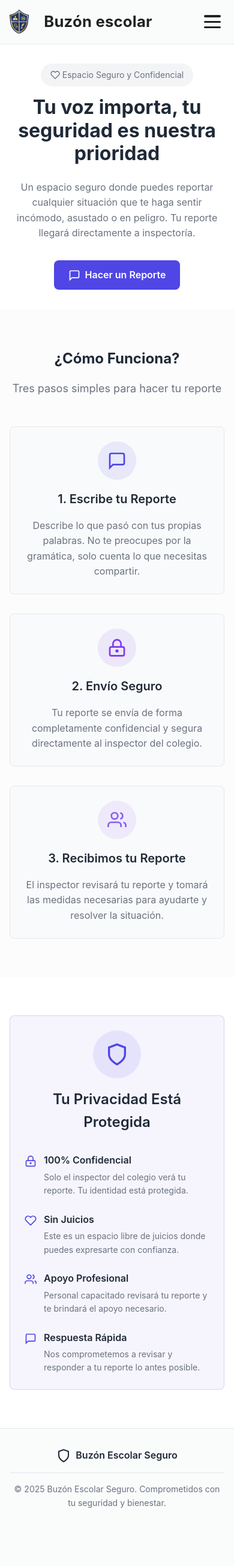
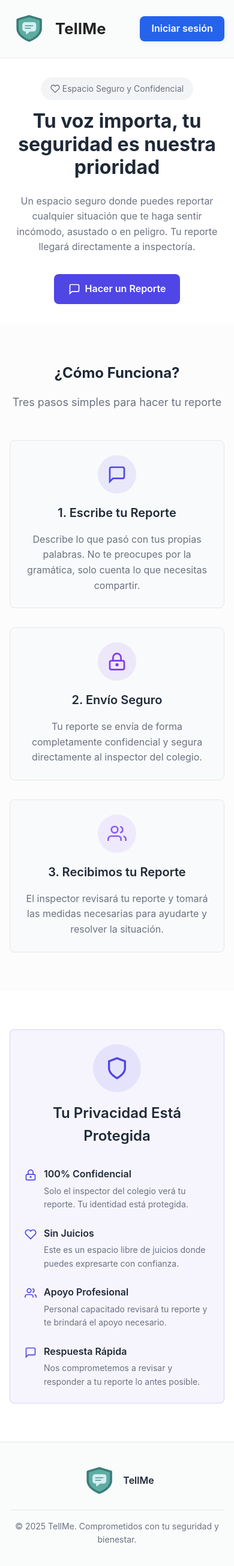
Before and after one commit to hans-07/buzon-de-voz, a Flask app: page / in a window 390 px wide. Shown: the whole page at 60% size. Before the commit the page ends 2549 px from the top, so only its background shows below. Run offline with Flask 3, Linux system fonts and the light colour scheme; some libraries are stand-ins or nearby versions.

Commit message:
cambios en el logo y su estilo

```diff
--- a/static/styles/index.css
+++ b/static/styles/index.css
@@ -34,70 +34,7 @@
     gap: 0.75rem;
 }
 
-@media (max-width: 900px) {
-    .navbar-menu {
-        gap: 0.25rem;
-    }
-}
 
-@media (max-width: 768px) {
-    .navbar-toggle {
-        display: flex;
-    }
-    .navbar-menu {
-        position: absolute;
-        top: 100%;
-        right: 0;
-        background: #fff;
-        box-shadow: 0 8px 32px rgba(0,0,0,0.08);
-        border-radius: 0.5rem;
-        flex-direction: column;
-        align-items: flex-end;
-        min-width: 180px;
-        padding: 0.75rem 1rem;
-        opacity: 0;
-        pointer-events: none;
-        transform: translateY(-10px);
-        transition: all 0.25s;
-        z-index: 99;
-    }
-    .navbar-menu.open {
-        opacity: 1;
-        pointer-events: auto;
-        transform: translateY(0);
-    }
-    .btn-login, .btn-register {
-        width: 100%;
-        justify-content: flex-end;
-        margin-left: 0;
-        margin-bottom: 0.5rem;
-    }
-    .btn-register {
-        margin-bottom: 0;
-    }
-}
-.btn-register {
-    margin-left: 0.75rem;
-    padding: 0.5rem 1.2rem;
-    background: #fff;
-    color: #2563eb;
-    border: 2px solid #2563eb;
-    border-radius: 0.5rem;
-    font-size: 1rem;
-    font-weight: 600;
-    text-decoration: none;
-    box-shadow: 0 2px 8px rgba(37,99,235,0.05);
-    transition: background 0.2s, color 0.2s, box-shadow 0.2s;
-    cursor: pointer;
-    display: flex;
-    align-items: center;
-    gap: 0.5rem;
-}
-.btn-register:hover {
-    background: #2563eb;
-    color: #fff;
-    box-shadow: 0 4px 16px rgba(37,99,235,0.12);
-}
 * {
     margin: 0;
     padding: 0;
@@ -183,13 +120,12 @@ body {
 .logo {
     display: flex;
     align-items: center;
-    gap: 0.75rem;
 }
 
 /* Ajuste de la imagen del logo */
 .logo img {
-    height: 2.5rem;
-    width: auto;
+    height: 4rem;
+    width: 4rem;
     display: block;
 }
 
@@ -535,6 +471,12 @@ body {
     color: var(--foreground);
 }
 
+.footer-logo img {
+    height: 4rem;
+    width: 4rem;
+    display: block;
+}
+
 .footer-links {
     display: flex;
     gap: 1.5rem;
--- a/templates/admin.html
+++ b/templates/admin.html
@@ -3,10 +3,11 @@
 <head>
   <meta charset="UTF-8" />
   <meta name="viewport" content="width=device-width, initial-scale=1.0" />
-  <title> Administración - Sistema de Reportes</title>
+  <title> Administración - TellMe</title>
   <link rel="stylesheet" href="/static/styles/admin.css">
   <link rel="stylesheet" href="https://cdnjs.cloudflare.com/ajax/libs/lucide/0.263.1/lucide.min.css" />
-  <link rel="icon" href="static/img/logo-complejo.png" type="image/png">
+  <link rel="icon" href="static/img/Tellme.png" type="image/png">
+
 </head>
 <body>
   <div class="container">
--- a/templates/detalle_reporte.html
+++ b/templates/detalle_reporte.html
@@ -4,7 +4,8 @@
   <meta charset="UTF-8">
   <meta name="viewport" content="width=device-width, initial-scale=1.0">
   <link rel="stylesheet" href="/static/styles/detalle_reporte.css">
-  <link rel="icon" href="static/img/logo-complejo.png" type="image/png">
+    <link rel="icon" href="static/img/Tellme.png" type="image/png">
+
   <title>Detalle del Reporte #{{ reporte.id }}</title>
   <link rel="stylesheet" href="https://cdnjs.cloudflare.com/ajax/libs/lucide/0.263.1/lucide.min.css" />
 </head>
--- a/templates/index.html
+++ b/templates/index.html
@@ -1,21 +1,25 @@
 <!DOCTYPE html>
 <html lang="es">
+
 <head>
     <meta charset="UTF-8">
     <meta name="viewport" content="width=device-width, initial-scale=1.0">
     <link rel="stylesheet" href="/static/styles/index.css">
     <link href="https://cdnjs.cloudflare.com/ajax/libs/lucide/0.263.1/lucide.min.css" rel="stylesheet">
-    <title>Buzón Escolar Seguro</title>
-    <link rel="icon" href="static/img/logo-complejo.png" type="image/png">
+    <title>TellMe</title>
+    <link rel="icon" href="static/img/Tellme.png" type="image/png">
 </head>
+
 <body>
     <!-- Header -->
     <header class="header">
         <div class="container">
             <div class="header-content">
                 <div class="logo">
-                    <img src="/static/img/logo-complejo.png" alt="Logo Buzón escolar">
-                    <h1 style="margin: 0 0 0 0.75rem; font-size: 1.6rem; font-weight: 700; letter-spacing: 0.01em; color: #222;">Buzón escolar</h1>
+                    <img src="/static/img/Tellme.png" alt="Logo TellMe">
+                    <h1
+                        style="margin: 0 0 0 0.75rem; font-size: 1.6rem; font-weight: 700; letter-spacing: 0.01em; color: #222;">
+                        TellMe</h1>
                 </div>
                 <button class="navbar-toggle" aria-label="Abrir menú" aria-expanded="false">
                     <span class="navbar-toggle-bar"></span>
@@ -34,20 +38,24 @@
         <div class="container">
             <div class="hero-content">
                 <div class="badge">
-                    <svg class="icon" width="16" height="16" viewBox="0 0 24 24" fill="none" stroke="currentColor" stroke-width="2">
-                        <path d="M20.84 4.61a5.5 5.5 0 0 0-7.78 0L12 5.67l-1.06-1.06a5.5 5.5 0 0 0-7.78 7.78l1.06 1.06L12 21.23l7.78-7.78 1.06-1.06a5.5 5.5 0 0 0 0-7.78z"/>
+                    <svg class="icon" width="16" height="16" viewBox="0 0 24 24" fill="none" stroke="currentColor"
+                        stroke-width="2">
+                        <path
+                            d="M20.84 4.61a5.5 5.5 0 0 0-7.78 0L12 5.67l-1.06-1.06a5.5 5.5 0 0 0-7.78 7.78l1.06 1.06L12 21.23l7.78-7.78 1.06-1.06a5.5 5.5 0 0 0 0-7.78z" />
                     </svg>
                     Espacio Seguro y Confidencial
                 </div>
                 <h2 class="hero-title">Tu voz importa, tu seguridad es nuestra prioridad</h2>
                 <p class="hero-description">
-                    Un espacio seguro donde puedes reportar cualquier situación que te haga sentir incómodo, asustado o en
+                    Un espacio seguro donde puedes reportar cualquier situación que te haga sentir incómodo, asustado o
+                    en
                     peligro. Tu reporte llegará directamente a inspectoría.
                 </p>
                 <div class="hero-buttons">
                     <a href="/enviar_reporte" class="btn-primary">
-                        <svg class="icon" width="20" height="20" viewBox="0 0 24 24" fill="none" stroke="currentColor" stroke-width="2">
-                            <path d="M21 15a2 2 0 0 1-2 2H7l-4 4V5a2 2 0 0 1 2-2h14a2 2 0 0 1 2 2z"/>
+                        <svg class="icon" width="20" height="20" viewBox="0 0 24 24" fill="none" stroke="currentColor"
+                            stroke-width="2">
+                            <path d="M21 15a2 2 0 0 1-2 2H7l-4 4V5a2 2 0 0 1 2-2h14a2 2 0 0 1 2 2z" />
                         </svg>
                         Hacer un Reporte
                     </a>
@@ -67,47 +75,53 @@
                 <div class="card">
                     <div class="card-header">
                         <div class="step-icon primary">
-                            <svg width="32" height="32" viewBox="0 0 24 24" fill="none" stroke="currentColor" stroke-width="2">
-                                <path d="M21 15a2 2 0 0 1-2 2H7l-4 4V5a2 2 0 0 1 2-2h14a2 2 0 0 1 2 2z"/>
+                            <svg width="32" height="32" viewBox="0 0 24 24" fill="none" stroke="currentColor"
+                                stroke-width="2">
+                                <path d="M21 15a2 2 0 0 1-2 2H7l-4 4V5a2 2 0 0 1 2-2h14a2 2 0 0 1 2 2z" />
                             </svg>
                         </div>
                         <h4>1. Escribe tu Reporte</h4>
                     </div>
                     <div class="card-content">
-                        <p>Describe lo que pasó con tus propias palabras. No te preocupes por la gramática, solo cuenta lo que necesitas compartir.</p>
+                        <p>Describe lo que pasó con tus propias palabras. No te preocupes por la gramática, solo cuenta
+                            lo que necesitas compartir.</p>
                     </div>
                 </div>
 
                 <div class="card">
                     <div class="card-header">
                         <div class="step-icon secondary">
-                            <svg width="32" height="32" viewBox="0 0 24 24" fill="none" stroke="currentColor" stroke-width="2">
-                                <rect x="3" y="11" width="18" height="11" rx="2" ry="2"/>
-                                <circle cx="12" cy="16" r="1"/>
-                                <path d="M7 11V7a5 5 0 0 1 10 0v4"/>
+                            <svg width="32" height="32" viewBox="0 0 24 24" fill="none" stroke="currentColor"
+                                stroke-width="2">
+                                <rect x="3" y="11" width="18" height="11" rx="2" ry="2" />
+                                <circle cx="12" cy="16" r="1" />
+                                <path d="M7 11V7a5 5 0 0 1 10 0v4" />
                             </svg>
                         </div>
                         <h4>2. Envío Seguro</h4>
                     </div>
                     <div class="card-content">
-                        <p>Tu reporte se envía de forma completamente confidencial y segura directamente al inspector del colegio.</p>
+                        <p>Tu reporte se envía de forma completamente confidencial y segura directamente al inspector
+                            del colegio.</p>
                     </div>
                 </div>
 
                 <div class="card">
                     <div class="card-header">
                         <div class="step-icon accent">
-                            <svg width="32" height="32" viewBox="0 0 24 24" fill="none" stroke="currentColor" stroke-width="2">
-                                <path d="M17 21v-2a4 4 0 0 0-4-4H5a4 4 0 0 0-4 4v2"/>
-                                <circle cx="9" cy="7" r="4"/>
-                                <path d="M23 21v-2a4 4 0 0 0-3-3.87"/>
-                                <path d="M16 3.13a4 4 0 0 1 0 7.75"/>
+                            <svg width="32" height="32" viewBox="0 0 24 24" fill="none" stroke="currentColor"
+                                stroke-width="2">
+                                <path d="M17 21v-2a4 4 0 0 0-4-4H5a4 4 0 0 0-4 4v2" />
+                                <circle cx="9" cy="7" r="4" />
+                                <path d="M23 21v-2a4 4 0 0 0-3-3.87" />
+                                <path d="M16 3.13a4 4 0 0 1 0 7.75" />
                             </svg>
                         </div>
                         <h4>3. Recibimos tu Reporte</h4>
                     </div>
                     <div class="card-content">
-                        <p>El inspector revisará tu reporte y tomará las medidas necesarias para ayudarte y resolver la situación.</p>
+                        <p>El inspector revisará tu reporte y tomará las medidas necesarias para ayudarte y resolver la
+                            situación.</p>
                     </div>
                 </div>
             </div>
@@ -120,18 +134,20 @@
             <div class="privacy-card">
                 <div class="privacy-header">
                     <div class="privacy-icon">
-                        <svg width="40" height="40" viewBox="0 0 24 24" fill="none" stroke="currentColor" stroke-width="2">
-                            <path d="M12 22s8-4 8-10V5l-8-3-8 3v7c0 6 8 10 8 10z"/>
+                        <svg width="40" height="40" viewBox="0 0 24 24" fill="none" stroke="currentColor"
+                            stroke-width="2">
+                            <path d="M12 22s8-4 8-10V5l-8-3-8 3v7c0 6 8 10 8 10z" />
                         </svg>
                     </div>
                     <h3>Tu Privacidad Está Protegida</h3>
                 </div>
                 <div class="privacy-features">
                     <div class="feature">
-                        <svg class="feature-icon" width="20" height="20" viewBox="0 0 24 24" fill="none" stroke="currentColor" stroke-width="2">
-                            <rect x="3" y="11" width="18" height="11" rx="2" ry="2"/>
-                            <circle cx="12" cy="16" r="1"/>
-                            <path d="M7 11V7a5 5 0 0 1 10 0v4"/>
+                        <svg class="feature-icon" width="20" height="20" viewBox="0 0 24 24" fill="none"
+                            stroke="currentColor" stroke-width="2">
+                            <rect x="3" y="11" width="18" height="11" rx="2" ry="2" />
+                            <circle cx="12" cy="16" r="1" />
+                            <path d="M7 11V7a5 5 0 0 1 10 0v4" />
                         </svg>
                         <div>
                             <h4>100% Confidencial</h4>
@@ -139,8 +155,10 @@
                         </div>
                     </div>
                     <div class="feature">
-                        <svg class="feature-icon" width="20" height="20" viewBox="0 0 24 24" fill="none" stroke="currentColor" stroke-width="2">
-                            <path d="M20.84 4.61a5.5 5.5 0 0 0-7.78 0L12 5.67l-1.06-1.06a5.5 5.5 0 0 0-7.78 7.78l1.06 1.06L12 21.23l7.78-7.78 1.06-1.06a5.5 5.5 0 0 0 0-7.78z"/>
+                        <svg class="feature-icon" width="20" height="20" viewBox="0 0 24 24" fill="none"
+                            stroke="currentColor" stroke-width="2">
+                            <path
+                                d="M20.84 4.61a5.5 5.5 0 0 0-7.78 0L12 5.67l-1.06-1.06a5.5 5.5 0 0 0-7.78 7.78l1.06 1.06L12 21.23l7.78-7.78 1.06-1.06a5.5 5.5 0 0 0 0-7.78z" />
                         </svg>
                         <div>
                             <h4>Sin Juicios</h4>
@@ -148,11 +166,12 @@
                         </div>
                     </div>
                     <div class="feature">
-                        <svg class="feature-icon" width="20" height="20" viewBox="0 0 24 24" fill="none" stroke="currentColor" stroke-width="2">
-                            <path d="M17 21v-2a4 4 0 0 0-4-4H5a4 4 0 0 0-4 4v2"/>
-                            <circle cx="9" cy="7" r="4"/>
-                            <path d="M23 21v-2a4 4 0 0 0-3-3.87"/>
-                            <path d="M16 3.13a4 4 0 0 1 0 7.75"/>
+                        <svg class="feature-icon" width="20" height="20" viewBox="0 0 24 24" fill="none"
+                            stroke="currentColor" stroke-width="2">
+                            <path d="M17 21v-2a4 4 0 0 0-4-4H5a4 4 0 0 0-4 4v2" />
+                            <circle cx="9" cy="7" r="4" />
+                            <path d="M23 21v-2a4 4 0 0 0-3-3.87" />
+                            <path d="M16 3.13a4 4 0 0 1 0 7.75" />
                         </svg>
                         <div>
                             <h4>Apoyo Profesional</h4>
@@ -160,8 +179,9 @@
                         </div>
                     </div>
                     <div class="feature">
-                        <svg class="feature-icon" width="20" height="20" viewBox="0 0 24 24" fill="none" stroke="currentColor" stroke-width="2">
-                            <path d="M21 15a2 2 0 0 1-2 2H7l-4 4V5a2 2 0 0 1 2-2h14a2 2 0 0 1 2 2z"/>
+                        <svg class="feature-icon" width="20" height="20" viewBox="0 0 24 24" fill="none"
+                            stroke="currentColor" stroke-width="2">
+                            <path d="M21 15a2 2 0 0 1-2 2H7l-4 4V5a2 2 0 0 1 2-2h14a2 2 0 0 1 2 2z" />
                         </svg>
                         <div>
                             <h4>Respuesta Rápida</h4>
@@ -179,15 +199,13 @@
         <div class="container">
             <div class="footer-content">
                 <div class="footer-logo">
-                    <svg class="icon" width="24" height="24" viewBox="0 0 24 24" fill="none" stroke="currentColor" stroke-width="2">
-                        <path d="M12 22s8-4 8-10V5l-8-3-8 3v7c0 6 8 10 8 10z"/>
-                    </svg>
-                    <span>Buzón Escolar Seguro</span>
+                    <img src="/static/img/Tellme.png" alt="Logo TellMe">
+                    <span>TellMe</span>
                 </div>
 
             </div>
             <div class="footer-bottom">
-                <p>© 2025 Buzón Escolar Seguro. Comprometidos con tu seguridad y bienestar.</p>
+                <p>© 2025 TellMe. Comprometidos con tu seguridad y bienestar.</p>
             </div>
         </div>
     </footer>
@@ -196,10 +214,11 @@
     // Navbar hamburguesa responsivo
     const toggle = document.querySelector('.navbar-toggle');
     const menu = document.querySelector('.navbar-menu');
-toggle.addEventListener('click', function() {
+    toggle.addEventListener('click', function () {
         const expanded = toggle.getAttribute('aria-expanded') === 'true';
         toggle.setAttribute('aria-expanded', !expanded);
         menu.classList.toggle('open');
     });
 </script>
+
 </html>
--- a/templates/login.html
+++ b/templates/login.html
@@ -3,8 +3,9 @@
 <head>
   <meta charset="UTF-8">
   <meta name="viewport" content="width=device-width, initial-scale=1.0">
-  <title>Login Administrativo - Sistema de Reportes</title>
+  <title>Login Administrativo - TellMe</title>
   <link rel="stylesheet" href="/static/styles/login.css">
+  <link rel="icon" href="static/img/Tellme.png" type="image/png">
   <link rel="stylesheet" href="https://cdnjs.cloudflare.com/ajax/libs/lucide/0.263.1/lucide.min.css" />
 </head>
 <body>
@@ -25,7 +26,7 @@
   <div class="login-container">
     <div class="login-card">
       <div class="login-header">
-        <h1><i data-lucide="shield" size="20"></i> Sistema de Reportes</h1>
+        <h1><spam><img src="/static/img/Tellme.png" alt="Logo TellMe"></spam></i>TellMe</h1>
         <p>Acceso Administrativo</p>
       </div>
 
--- a/templates/reporte.html
+++ b/templates/reporte.html
@@ -4,8 +4,8 @@
   <meta charset="UTF-8">
   <meta name="viewport" content="width=device-width, initial-scale=1.0">
   <link rel="stylesheet" href="/static/styles/reporte.css">
-  <link rel="icon" href="static/img/logo-complejo.png" type="image/png">
-  <title>Sistema de Reportes</title>
+  <link rel="icon" href="static/img/Tellme.png" type="image/png">
+  <title>Reporte - TellMe</title>
 </head>
 <body>
   <div class="container">
```
Also changed, not shown: static/styles/login.css (+7 -1 lines), static/img/Tellme.png (added), static/img/logo-complejo.png (deleted). Lines whose indentation alone changed are shown as unchanged.
